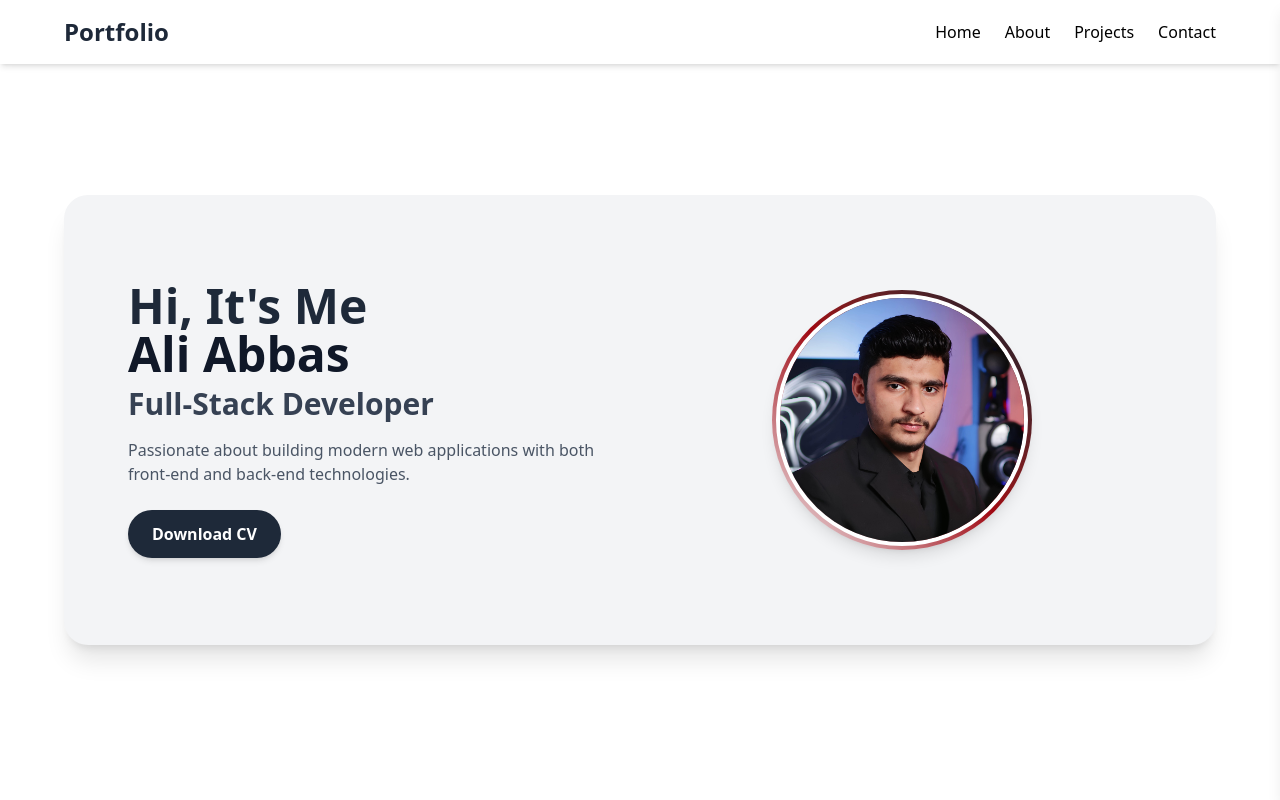
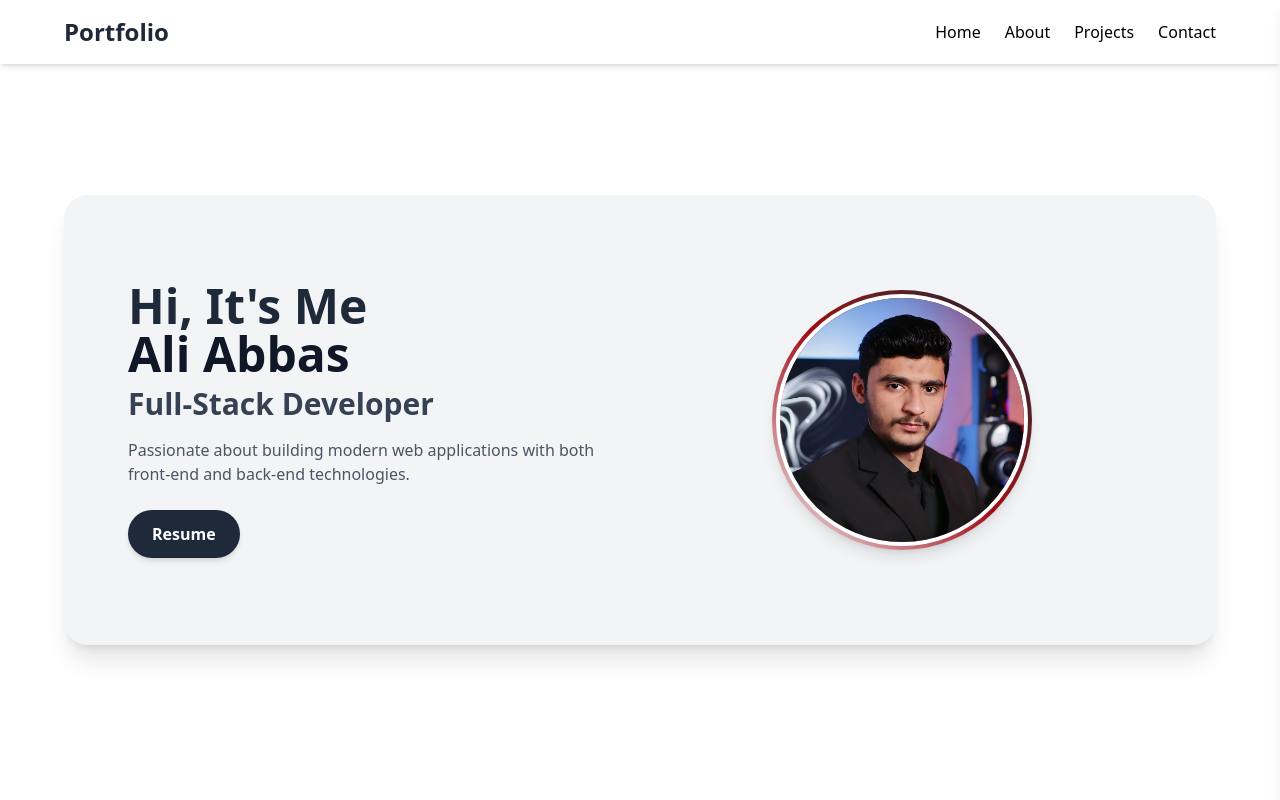
Before and after one commit to aliabbas0014/portfolio, a React (Vite) app: page / in a window 1280 px wide. Shown: the top 800 px of the page. Built offline with nearby package versions, Linux system fonts and the light colour scheme.

Commit message:
Updated portfolio hero section

```diff
--- a/src/components/Hero.jsx
+++ b/src/components/Hero.jsx
@@ -24,7 +24,7 @@ const Hero = () => {
             rel="noopener noreferrer"
           >
             <button className="mt-6 px-6 py-3 bg-gray-800 text-white font-bold rounded-full shadow-md hover:bg-gray-900 transition ">
-              Download CV
+              Resume
             </button>
           </a>
         </div>
```
